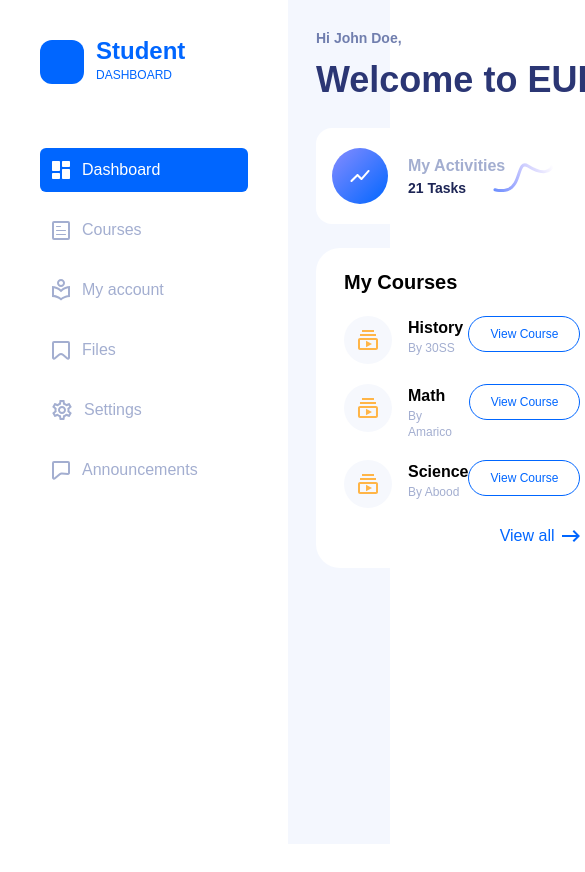
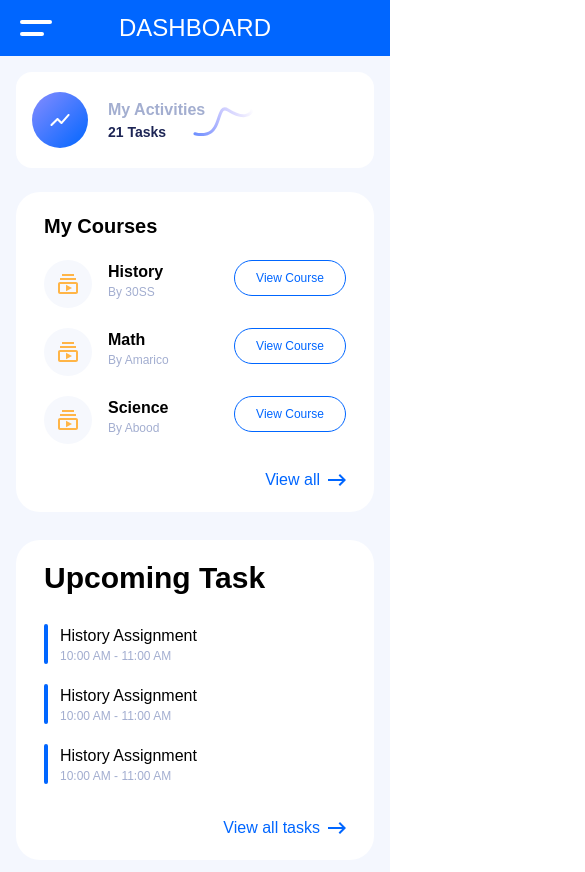
Before and after one commit to AbdullahAymanMSRE/university-lms-frontend, a React (Create React App) app: page /student in a window 390 px wide. Shown: the top 872 px of the page, 585 px wide, since content can reach past the window. Before the commit the page ends 844 px from the top, so only its background shows below. Built offline with nearby package versions, Linux system fonts and the light colour scheme.

Commit message:
Responsiveness Update

```diff
--- a/src/components/SideNav.jsx
+++ b/src/components/SideNav.jsx
@@ -11,30 +11,26 @@ export default function SideNav({ items, userType, className }) {
   return (
     <nav
       className={twMerge(
-        "bg-white p-10 flex flex-col gap-16",
+        `bg-white p-10 flex flex-col gap-16 transition z-[999] min-h-screen ease-in-out max-md:fixed max-md:left-0 max-md:top-0 max-md:w-full`,
         className
       )}
     >
       <div className="logo h-11 flex items-center gap-3">
         <div className={`h-full w-11 rounded-xl ${bgClr}`}></div>
-        <div
-          className={`${textClr} text-2xl leading-5 font-bold`}
-        >
+        <div className={`${textClr} text-2xl leading-5 font-bold`}>
           {isStudent ? "Student" : "Instructor"}
           <br />
-          <span className="text-xs font-medium uppercase">
-            Dashboard
-          </span>
+          <span className="text-xs font-medium uppercase">Dashboard</span>
         </div>
       </div>
-      <ul className=" w-52 text-base flex flex-col gap-4">
+      <ul className="w-52 text-base flex flex-col gap-4">
         {items.map((item, index) => (
           <li key={index} className={twMerge("")}>
             <NavLink end to={item.url}>
               {({ isActive, isPending, isTransitioning }) => (
                 <div
                   className={twMerge(
-                    "pl-3 gap-3 rounded-md h-11 flex items-center ",
+                    "pl-3 gap-3 rounded-md h-11 flex items-center",
                     clsx({
                       [bgClr]: isActive,
                     })
--- a/src/components/whitebox.jsx
+++ b/src/components/whitebox.jsx
@@ -2,9 +2,9 @@ import {BoxIconsSvg2} from "../svgs/box_icons";
 
 export default function WhiteBox({ icon, header, text, showGraph = false}) {
   return (
-      <div className="h-24 w-80 rounded-2xl bg-white flex items-center pl-4 gap-5">
+      <div className="h-24 w-80 rounded-2xl bg-white flex items-center px-4 gap-5 flex-shrink-0 max-w-lg max-md:w-full">
         {icon}
-        <div className="flex flex-col font-bold">
+        <div className="font-bold">
           <p className="text-text text-base">{header}</p>
           <p className="text-darkenedBlue2 text-sm">{text}</p>
         </div>
--- a/src/pages/student/Dashboard.jsx
+++ b/src/pages/student/Dashboard.jsx
@@ -7,15 +7,15 @@ import Task from "../../components/Task";
 export default function Dashboard() {
   const tasks = 21;
   return (
-    <section className="h-screen w-full flex flex-col gap-6 rounded-3xl">
+    <section className="h-screen flex flex-col gap-6 rounded-3xl max-md:items-center">
       <WhiteBox
         icon={icons.BoxIconsSvg()}
         header="My Activities"
         text={`${tasks} Tasks`}
         showGraph
       />
-      <div className="flex w-full gap-7">
-        <div className="max-w-lg basis-1/2 flex-1 h-80 bg-white rounded-3xl px-7 py-5 text-xl gap-5 relative lg:w-full lg:flex-wrap">
+      <div className="flex flex-wrap w-full gap-7 max-md:justify-center">
+        <div className="max-w-lg flex-1 h-80 bg-white rounded-3xl px-7 py-5 text-xl gap-5  relative max-lg:basis-full">
           <h2 className="font-bold mb-5">My Courses</h2>
           <div className="flex flex-col gap-5">
             <Coursebar course="History" author="30SS" />
@@ -24,7 +24,7 @@ export default function Dashboard() {
             <Link text="View all" color="primary" />
           </div>
         </div>
-        <div className="max-w-lg basis-1/2 flex-1 h-80 bg-white rounded-3xl px-7 py-5 text-xl relative lg:w-full lg:flex-wrap">
+        <div className="max-w-lg flex-1 h-80 bg-white rounded-3xl px-7 py-5 text-xl relative max-lg:basis-full">
           <h2 className="font-bold text-3xl mb-7">Upcoming Task</h2>
           <div className="flex flex-col gap-5">
             <Task
--- a/src/pages/student/Home.jsx
+++ b/src/pages/student/Home.jsx
@@ -8,8 +8,9 @@ export default function Home() {
   const student = {
     name: "John Doe",
   };
+  const [toggle, setToggle] = React.useState(false);
   return (
-    <body className="h-screen bg-pageColor flex">
+    <body className="bg-pageColor relative flex max-md:flex-col">
       <SideNav
         items={[
           {
@@ -44,15 +45,45 @@ export default function Home() {
           },
         ]}
         userType={UserTypes.STUDENT}
+        className={`${toggle ? "max-md:translate-x-0" : "max-md:-translate-x-full"}`}
       />
-      <div className="flex w-full p-7 flex-col gap-7">
-        <div className="font-bold">
-          <p className="text-sm text-customBlue mb-3">
-            Hi {student.name},
-          </p>
-          <h1 className="text-4xl text-darkenedBlue">
-            Welcome to EUI!
-          </h1>
+      <div
+        className={`fixed h-14 flex items-center justify-center max-md:z-[1000] ${toggle ? "max-md:right-4" : "max-md:left-4"}`}
+      >
+        <button
+          onClick={() => {
+            setToggle(!toggle);
+          }}
+          className={`flex items-center justify-center
+          `}
+        >
+          <div className="hidden max-md:flex h-10 w-10 cursor-pointer items-center justify-center rounded-3xl bg-transparent p-2">
+            <div className="space-y-2">
+              <span
+                className={`block h-1 w-8 origin-center rounded-full ${
+                  toggle
+                    ? "bg-primary w-8 translate-y-1.5 rotate-45"
+                    : "bg-white"
+                } transition-transform ease-in-out`}
+              ></span>
+              <span
+                className={`block h-1 w-6 origin-center rounded-full ${
+                  toggle
+                    ? "bg-primary w-8 -translate-y-1.5 -rotate-45"
+                    : "bg-white"
+                } transition-transform ease-in-out`}
+              ></span>
+            </div>
+          </div>
+        </button>
+      </div>
+      <div className="hidden z-50 bg-primary text-2xl h-14 w-full text-white uppercase max-md:flex max-md:justify-center max-md:items-center sticky top-0">
+        Dashboard
+      </div>
+      <div className="flex w-full p-7 flex-col gap-7 max-md:items-center max-md:p-4">
+        <div className="font-bold max-md:self-start max-md:hidden">
+          <p className="text-sm text-customBlue mb-3 ">Hi {student.name},</p>
+          <h1 className="text-4xl text-darkenedBlue">Welcome to EUI!</h1>
         </div>
         <Outlet />
       </div>
--- a/tailwind.config.js
+++ b/tailwind.config.js
@@ -13,22 +13,6 @@ module.exports = {
         pageColor: "#F4F7FE",
       },
     },
-    screens: {
-      '2xl': { max: "1535px" },
-      // => @media (max-width: 1535px) { ... }
-
-      'xl': { max: "1279px" },
-      // => @media (max-width: 1279px) { ... }
-
-      'lg': { max: "1023px" },
-      // => @media (max-width: 1023px) { ... }
-
-      'md': { max: "767px" },
-      // => @media (max-width: 767px) { ... }
-
-      'sm': { max: "639px" },
-      // => @media (max-width: 639px) { ... }
-    },
   },
   plugins: [],
 };
```
